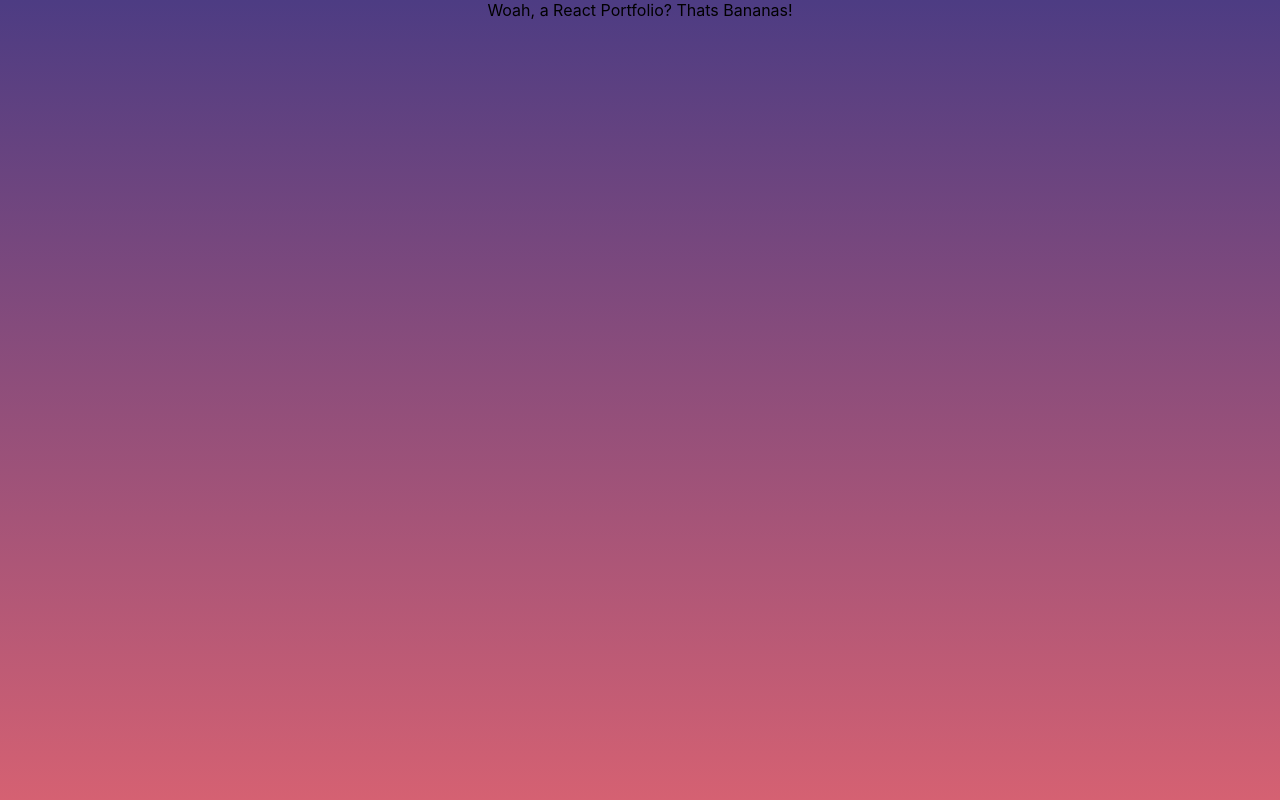
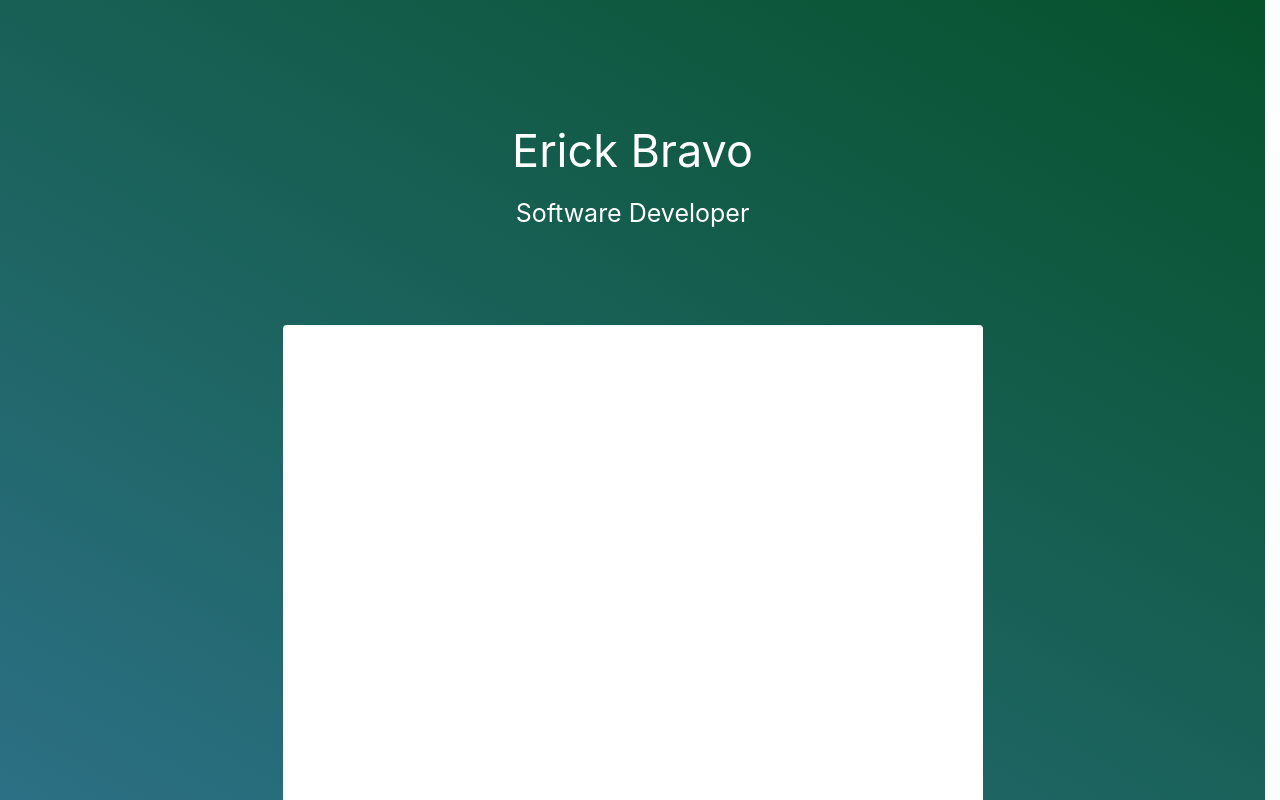
Before and after one commit to Erick-Bravo/Erick-Bravo.github.io, a React (Create React App) app: page / in a window 1280 px wide. Shown: the top 800 px of the page. Built offline with nearby package versions, Linux system fonts and the light colour scheme.

Commit message:
gradient pick and inital layout w/ styling

```diff
--- a/public/index.html
+++ b/public/index.html
@@ -24,7 +24,7 @@
       work correctly both with client-side routing and a non-root public URL.
       Learn how to configure a non-root public URL by running `npm run build`.
     -->
-    <title>Welcome To My Portfolio!</title>
+    <title>Erick Bravo</title>
   </head>
   <body>
     <noscript>You need to enable JavaScript to run this app.</noscript>
--- a/src/App.styles.tsx
+++ b/src/App.styles.tsx
@@ -1,12 +1,55 @@
 import styled from "@emotion/styled";
 import { Box } from "@mui/material";
+import { breakpoints } from "./StyleTheme/theme";
 
-export const AppSyled = styled(Box)({
+export const PortfolioContainer = styled(Box)({
    display: "flex",
    justifyContent: "center",
-   height: "100vh",
-   width: "100vw",
-   padding: 0,
+   alignItems: "center",
+   flexDirection: "column",
+   height: "100%",
+   width: "calc(100vw - 15px)",
+   padding: "25px",
    margin: 0,
-   backgroundImage: "linear-gradient(#4D3C83, #D56172)",
+   boxSizing: "border-box",
+   // backgroundImage: "linear-gradient(#235347, #D56172)",
+   //https://cssgradient.io/
+   background: "linear-gradient(210deg, rgba(6,82,43,1) 0%, rgba(82,142,224,1) 100%)"
 });
+
+export const IntroContainer = styled(Box)({
+   display: "flex",
+   justifyContent: "center",
+   alignItems: "center",
+   flexDirection: "column",
+   width: "600px",
+   height: "300px",
+   color: "white"
+})
+
+export const NameTypography = styled(Box)({
+   fontSize: "32px",
+   marginBottom: "20px",
+   [`@media(min-width: ${breakpoints.tablet}px)`]: {
+      fontSize: "45px"
+   },
+});
+
+export const TitleTypography = styled(Box)({
+   fontSize: "12.5px",
+   [`@media(min-width: ${breakpoints.tablet}px)`]: {
+      fontSize: "25px"
+   },
+});
+
+export const ContentContainer = styled(Box)({
+   width: "100%",
+   boxSizing: "border-box",
+   height: "2000px",
+   padding: "4px",
+   background: "white",
+   borderRadius: "4px",
+   [`@media(min-width: ${breakpoints.tablet}px)`]: {
+      width: "700px"
+    },
+})
--- a/src/App.tsx
+++ b/src/App.tsx
@@ -1,8 +1,20 @@
-import { AppSyled } from "./App.styles";
+import {
+  ContentContainer,
+  IntroContainer,
+  NameTypography,
+  PortfolioContainer,
+  TitleTypography,
+} from "./App.styles";
 
 const App = () => {
   return (
-    <AppSyled>Woah, a React Portfolio? Thats Bananas!</AppSyled>
+    <PortfolioContainer>
+      <IntroContainer>
+        <NameTypography>Erick Bravo</NameTypography>
+        <TitleTypography>Software Developer</TitleTypography>
+      </IntroContainer>
+      <ContentContainer></ContentContainer>
+    </PortfolioContainer>
   );
 };
 
--- /dev/null
+++ b/src/StyleTheme/theme.ts
@@ -0,0 +1,43 @@
+export const color = {
+  teal: {
+    one: "#136071",
+    two: "#268EA5",
+    four: "#E2F5F9",
+    five: "#F6FDFF",
+  },
+  purple: {
+    one: "#3B1F48",
+    two: "#633378",
+    three: "#F2EAFF",
+    four: "#FCF9FF",
+  },
+  gray: {
+    one: "#212121",
+    two: "#565656",
+    divider: "#CCCCCC",
+  },
+  white: "#FFFFFF",
+  anxiety: "#608B95",
+  depression: "#656189",
+  substance: "#52A6CA",
+};
+
+export const breakpoints = {
+  tablet: 768,
+  desktop: 1024,
+};
+
+export const maxWidths = {
+  mobile: {
+    content: 544,
+    buttons: 343,
+  },
+  tablet: {
+    content: 544,
+    buttons: 360,
+  },
+  desktop: {
+    content: 700,
+    buttons: 400,
+  },
+};
--- a/src/index.css
+++ b/src/index.css
@@ -1,13 +1,22 @@
 body {
   margin: 0;
-  font-family: -apple-system, BlinkMacSystemFont, 'Segoe UI', 'Roboto', 'Oxygen',
-    'Ubuntu', 'Cantarell', 'Fira Sans', 'Droid Sans', 'Helvetica Neue',
+  font-family: -apple-system, BlinkMacSystemFont, "Segoe UI", "Roboto", "Oxygen",
+    "Ubuntu", "Cantarell", "Fira Sans", "Droid Sans", "Helvetica Neue",
     sans-serif;
   -webkit-font-smoothing: antialiased;
   -moz-osx-font-smoothing: grayscale;
+  -webkit-box-sizing: border-box;
+  -moz-box-sizing: border-box;
+  box-sizing: border-box;
+}
+
+html {
+  -webkit-box-sizing: border-box;
+  -moz-box-sizing: border-box;
+  box-sizing: border-box;
 }
 
 code {
-  font-family: source-code-pro, Menlo, Monaco, Consolas, 'Courier New',
+  font-family: source-code-pro, Menlo, Monaco, Consolas, "Courier New",
     monospace;
 }
```
